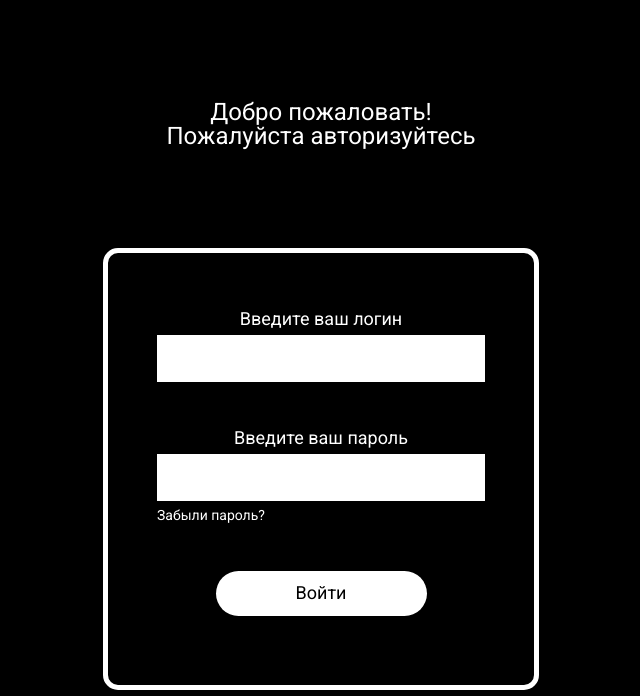
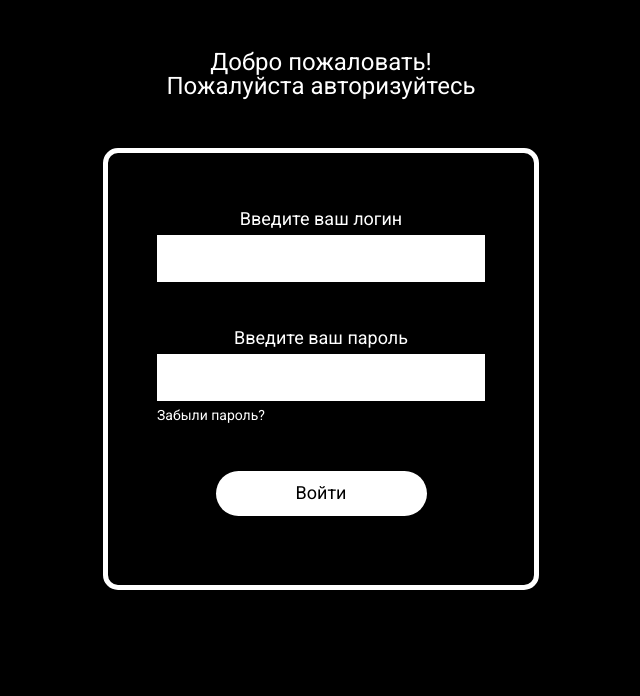
Before and after one commit to glsem03/csp_v2, a Python web app: template templates/authorization.html in a window 1280 px wide. Shown: the part 120-816 px from the top of the page, without its empty margins (319-959 px from the left). After the commit the page ends 710 px from the top, so only its background shows below. Run offline with Jinja, Linux system fonts and the light colour scheme; the template is opened without the code that fills it, so the values that code supplies are empty.

Commit message:
add ebanaya xyeta

```diff
--- a/templates/authorization.html
+++ b/templates/authorization.html
@@ -30,11 +30,11 @@
                     <div class="authorization">
                         <div class="data">
                             <p class="enter_data">Введите ваш логин</p>
-                            <input class="data_field" type="text" name="" id="">
+                            <div class="data_field"><input class="data_field" type="text" name="" id=""></div>
                         </div>
                         <div class="data-b">
                             <p class="enter_data-b">Введите ваш пароль</p>
-                            <input class="data_field" type="text" name="" id="">
+                            <div class="data_field"><input class="data_field" type="text" name="" id=""></div>
                             <a href="#"><p class="forgot_password">Забыли пароль?</p></a>
                         </div>
                         <a href="#"><div class="enter_btn">Войти</div></a>
--- a/templates/css/style.css
+++ b/templates/css/style.css
@@ -57,6 +57,24 @@
     margin: 0px auto;
 }
 
+@media (max-width: 1680px){
+    .container {
+        max-width: 970px;
+    }
+}
+
+@media (max-width: 992px){
+    .container {
+        max-width: 750px;
+    }
+}
+
+@media (max-width: 767px){
+    .container {
+        max-width: none;
+    }
+}
+
 
 
 /* Шапка */
@@ -74,8 +92,9 @@
 
 /* Авторизация */
 .authorization_block {
-    margin: 100px auto 0;
-    width: 436px;
+    margin: 50px auto 0;
+    max-width: 436px;
+    min-width: 320px;
     height: 596px;
 }
 
@@ -86,23 +105,26 @@
 }
 
 .authorization {
-    width: 436px;
+    max-width: 436px;
+    min-width: 320px;
     height: 442px;
     background: black;
     border: 5px solid white;
     border-radius: 15px;
-    margin-top: 100px;
+    margin-top: 50px;
     padding: 57px 49px;
 }
 
 .data {
-    width: 328px;
+    max-width: 328px;
+    min-width: 192px;
     height: 75px;
     margin: 0 auto;
 }
 
 .data-b {
-    width: 328px;
+    max-width: 328px;
+    min-width: 192px;
     height: 98px;
     margin: 44px auto;
 }
@@ -124,9 +146,11 @@
 
 .data_field {
     padding: 0 15px;
-    width: 328px;
+    max-width: 328px;
+    min-width: 10px;
     height: 47px;
     font-size: 18px;
+    background: white;
 }
 
 .forgot_password {
```
